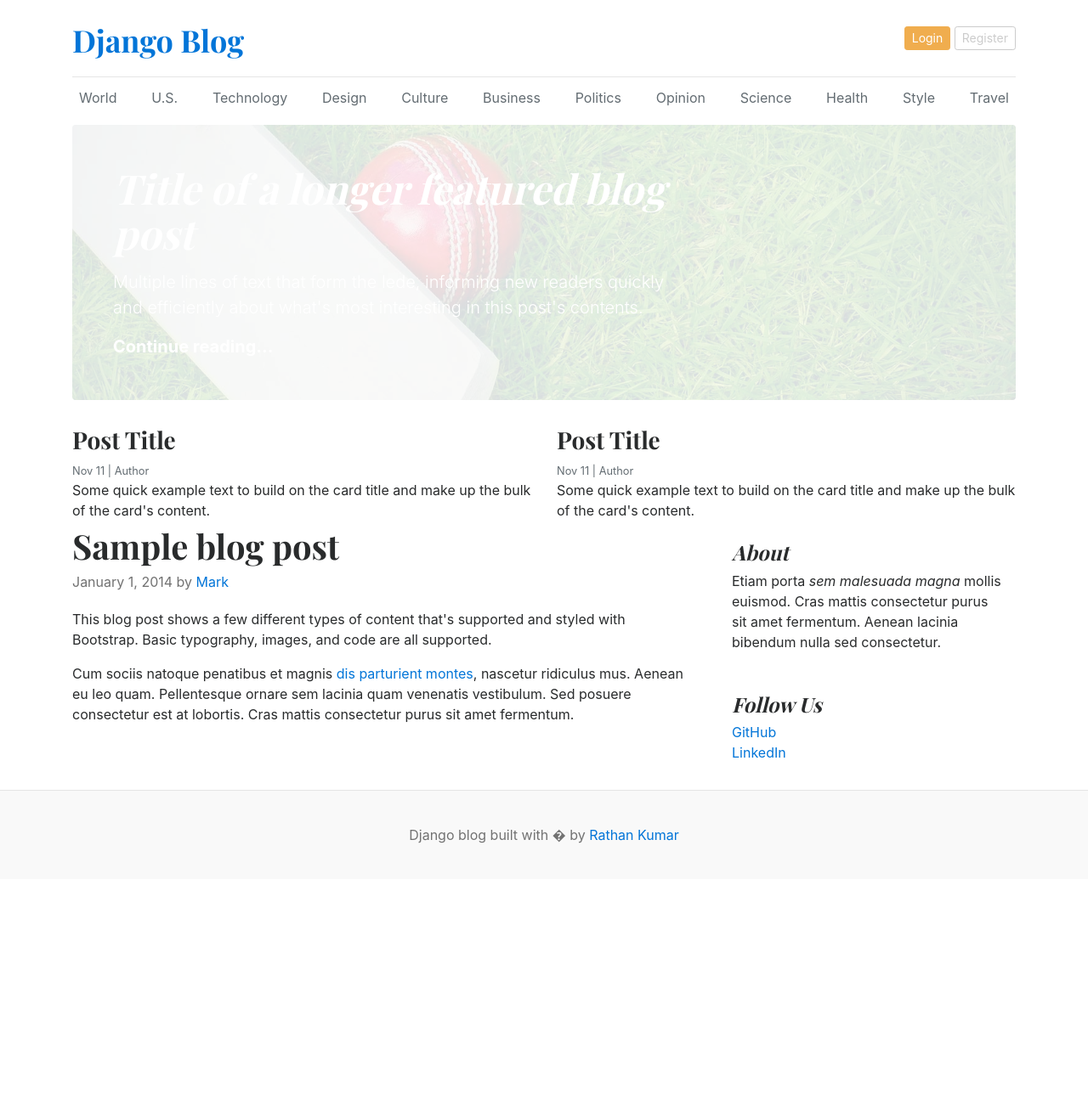
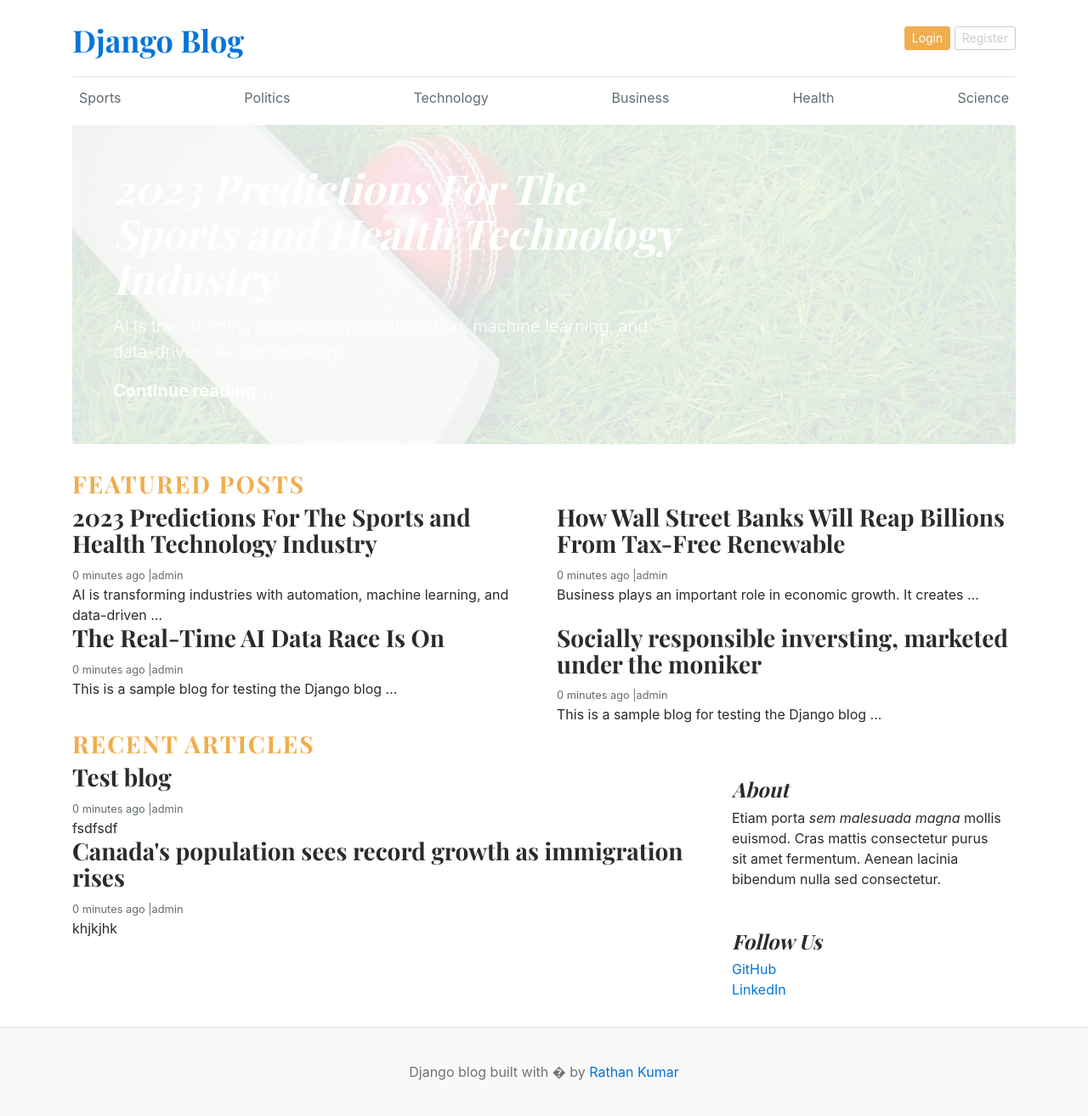
Before and after one commit to makilas157/blog, a Django app: page / in a window 1280 px wide. Shown: the whole page at 85% size. Before the commit the page ends 993 px from the top, so only its background shows below. Run offline with Django 5.2, Linux system fonts and the light colour scheme; data comes from the database, SQL or seed files in the repository; both versions use the stored data as it was after the commit.

Commit message:
Fixed Category model __str__ method and updated home page

```diff
--- a/blog/models.py
+++ b/blog/models.py
@@ -1,23 +1,23 @@
 from django.db import models
 from django.contrib.auth.models import User
 
-
 class Category(models.Model):
-    category_name=models.CharField(max_length=50, unique=True)
-    created_at=models.DateTimeField(auto_now_add=True)
-    updated_at=models.DateTimeField(auto_now=True)
+    category_name = models.CharField(max_length=50, unique=True)
+    created_at = models.DateTimeField(auto_now_add=True)
+    updated_at = models.DateTimeField(auto_now=True)
 
     class Meta:
-        verbose_name_plural="categories"
+        verbose_name_plural = "categories"
 
-    def _str_(self):
+    def __str__(self):
         return self.category_name
 
 
 STATUS_CHOICES = (
     ("Draft", "Draft"),
-    ("Published","Published")
+    ("Published", "Published"),
 )
+
 class Blog(models.Model):
     title = models.CharField(max_length=100)
     slug = models.SlugField(max_length=150, unique=True, blank=True)
@@ -26,10 +26,10 @@ class Blog(models.Model):
     featured_image = models.ImageField(upload_to='uploads/%y/%m/%d')
     short_description = models.TextField(max_length=500)
     blog_body = models.TextField(max_length=2000)
-    status = models.CharField(max_length=20,choices=STATUS_CHOICES,default="Draft")
+    status = models.CharField(max_length=20, choices=STATUS_CHOICES, default="Draft")
     is_featured = models.BooleanField(default=False)
     created_at = models.DateTimeField(auto_now_add=True)
     updated_at = models.DateTimeField(auto_now=True)
 
-    def _str_(self):
+    def __str__(self):
         return self.title
--- a/blog/views.py
+++ b/blog/views.py
@@ -1,3 +1,15 @@
 from django.shortcuts import render
+from .models import Category, Blog
 
-# Create your views here.
+def home(request):
+    categories = Category.objects.all()
+    featured_posts = Blog.objects.filter(is_featured=True,status="Published")
+    posts = Blog.objects.filter(is_featured=False,status="Published")
+    print(posts)
+    context = {
+        'categories': categories,
+        'featured_posts': featured_posts,
+        'posts': posts,
+    }
+
+    return render(request, 'home.html', context)
--- a/blog_main/templates/home.html
+++ b/blog_main/templates/home.html
@@ -26,67 +26,56 @@
 
       <div class="nav-scroller py-1 mb-2">
         <nav class="nav d-flex justify-content-between">
-          <a class="p-2 text-muted" href="#">World</a>
-          <a class="p-2 text-muted" href="#">U.S.</a>
-          <a class="p-2 text-muted" href="#">Technology</a>
-          <a class="p-2 text-muted" href="#">Design</a>
-          <a class="p-2 text-muted" href="#">Culture</a>
-          <a class="p-2 text-muted" href="#">Business</a>
-          <a class="p-2 text-muted" href="#">Politics</a>
-          <a class="p-2 text-muted" href="#">Opinion</a>
-          <a class="p-2 text-muted" href="#">Science</a>
-          <a class="p-2 text-muted" href="#">Health</a>
-          <a class="p-2 text-muted" href="#">Style</a>
-          <a class="p-2 text-muted" href="#">Travel</a>
+          {% for cat in categories %}
+          <a class="p-2 text-muted" href="#">{{ cat }}</a>
+          {% endfor %}
         </nav>
       </div>
 
-
-
-<div class="jumbotron p-3 p-md-5 text-white rounded bg-dark"style="background-image: url('{% static "images/cricket.jpg" %}'); background-blend-mode: overlay; background-size: cover;">
+ {% for post in featured_posts %}
+ {% if forloop.first %}
+ <div class="jumbotron p-3 p-md-5 text-white rounded bg-dark"style="background-image: url({{ post.featured_image.url }}); background-blend-mode: overlay; background-size: cover;">
     <div class="col-md-8 px-0">
-      <h1 class="display-4 font-italic">Title of a longer featured blog post</h1>
-      <p class="lead my-3">Multiple lines of text that form the lede, informing new readers quickly and efficiently about what's most interesting in this post's contents.</p>
+      <h1 class="display-4 font-italic">{{ post.title}}</h1>
+      <p class="lead my-3">{{ post.short_description}}</p>
       <p class="lead mb-0"><a href="#" class="text-white font-weight-bold">Continue reading...</a></p>
     </div>
   </div>
+  {% endif %}
+  {% endfor %}
 
+
+  <!-- Featured Posts -->
+  <h3 class="text-uppercase text-warning" style="letter-spacing: 2px;">Featured Posts</h3>
   <div class="row mb-2">
+    {% for post in featured_posts %}
     <div class="col-md-6">
       <div class="card border-0" >
         <div class="card-body">
-          <h3>Post Title</h3>
-          <small class="mb-1 text-muted">Nov 11 | Author</small>
-          <p class="card-text">Some quick example text to build on the card title and make up the bulk of the card's content.</p>
+          <h3>{{ post.title }}</h3>
+          <small class="mb-1 text-muted">{{ post.created_at | timesince }} ago |{{ post.author }}</small>
+          <p class="card-text">{{ post.short_description | truncatewords:10 }}</p>
         </div>
       </div>
     </div>
-    <div class="col-md-6">
-      <div class="card border-0" >
-        <div class="card-body">
-          <h3>Post Title</h3>
-          <small class="mb-1 text-muted">Nov 11 | Author</small>
-          <p class="card-text">Some quick example text to build on the card title and make up the bulk of the card's content.</p>
-        </div>
-      </div>
-    </div>
+    {% endfor %}
+
   </div>
 
+  <!--Recent Articles-->
+  <h3 class="text-uppercase text-warning" style="letter-spacing: 2px;">Recent Articles</h3>
   <main role="main" class="container p-0">
     <div class="row">
       <div class="col-md-8 blog-main">
-
-        <div class="blog-post">
-          <h2 class="blog-post-title">Sample blog post</h2>
-          <p class="blog-post-meta">January 1, 2014 by <a href="#">Mark</a></p>
-
-          <p>This blog post shows a few different types of content that's supported and styled with Bootstrap. Basic typography, images, and code are all supported.</p>
-
-          <p>Cum sociis natoque penatibus et magnis <a href="#">dis parturient montes</a>, nascetur ridiculus mus. Aenean eu leo quam. Pellentesque ornare sem lacinia quam venenatis vestibulum. Sed posuere consectetur est at lobortis. Cras mattis consectetur purus sit amet fermentum.</p>
-
-
+        {% for post in posts %}
+         <div class="card border-0" >
+        <div class="card-body">
+          <h3>{{ post.title }}</h3>
+          <small class="mb-1 text-muted">{{ post.created_at | timesince }} ago |{{ post.author }}</small>
+          <p class="card-text">{{ post.short_description}}</p>
         </div>
-        <!-- /.blog-post -->
+      </div>
+      {% endfor %}
 
       </div>
       <!-- /.blog-main -->
--- a/blog_main/urls.py
+++ b/blog_main/urls.py
@@ -16,11 +16,11 @@ Including another URLconf
 """
 from django.contrib import admin
 from django.urls import path
-from . import views
+from blog import views
 from django.conf.urls.static import static
 from django.conf import settings
 
 urlpatterns = [
     path('admin/', admin.site.urls),
-    path('',views.home,name='home'),
-]+  static(settings.MEDIA_URL,document_root=settings.MEDIA_ROOT)
+    path('', views.home, name='home'),
+] + static(settings.MEDIA_URL, document_root=settings.MEDIA_ROOT)
```
Also changed, not shown: db.sqlite3, media/uploads/26/07/29/cricket.jpg (added), media/uploads/26/07/29/cricket_KMKmPVP.jpg (added), media/uploads/26/07/29/cricket_q6lhRMd.jpg (added), media/uploads/26/07/29/cricket_zHWG2IX.jpg (added).
